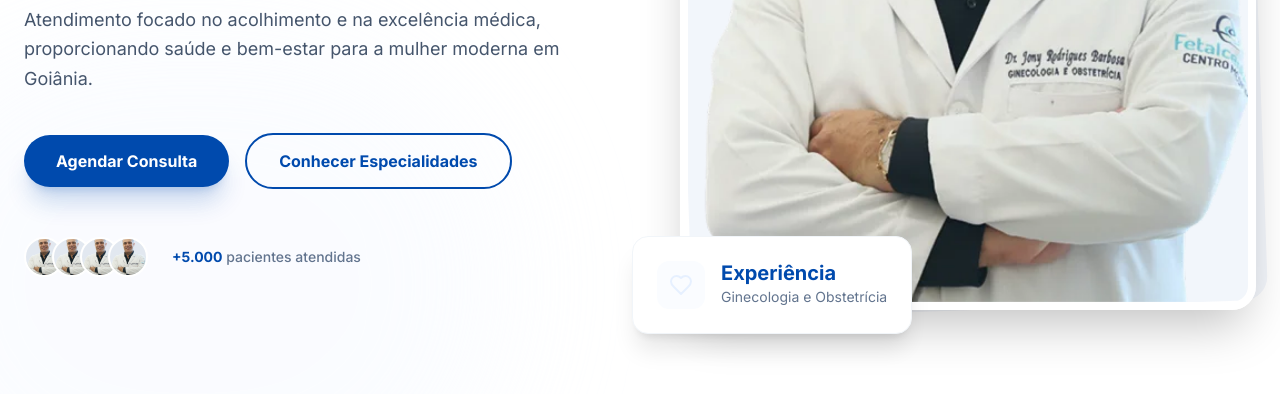
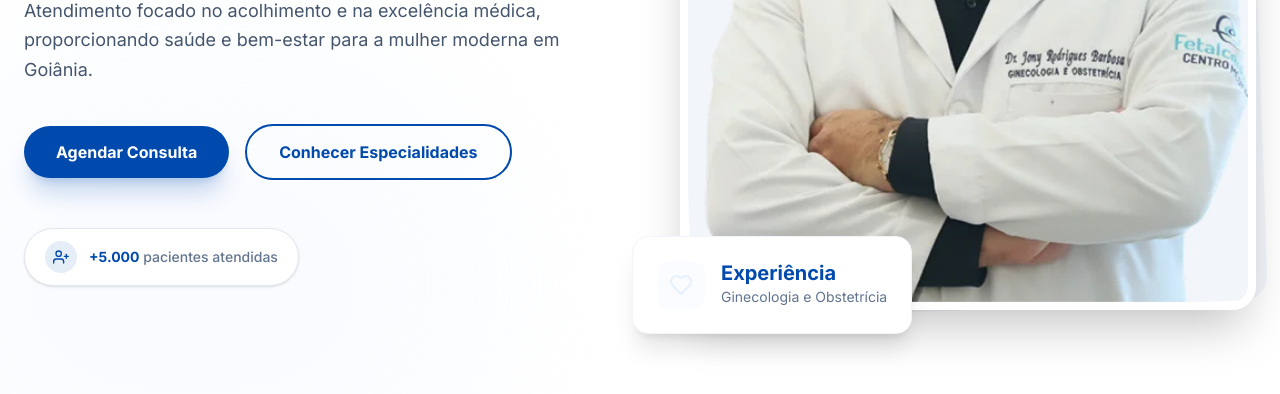
Before and after one commit to marcusbtc/site-dr-jony-barbosa, a React app: page / in a window 1280 px wide. Shown: the part 586-980 px from the top of the page. Built offline with nearby package versions, Linux system fonts and the light colour scheme; a web font is replaced by a local one.

Commit message:
fix: remove remaining placeholder-style hero avatars

```diff
--- a/src/components/HeroSection.tsx
+++ b/src/components/HeroSection.tsx
@@ -34,17 +34,13 @@ const HeroSection: React.FC = () => {
               </Button>
             </div>
 
-            <div className="mt-12 flex items-center gap-6 justify-center lg:justify-start">
-              <div className="flex -space-x-3">
-                {[1, 2, 3, 4].map((i) => (
-                  <div key={i} className="w-10 h-10 rounded-full border-2 border-white bg-slate-200 overflow-hidden">
-                    <img src="/dr-jony-profile.webp" alt="Dr. Jony Barbosa" className="w-full h-full object-cover" />
-                  </div>
-                ))}
-              </div>
-              <div className="text-sm text-slate-500 font-medium">
+            <div className="mt-12 inline-flex items-center gap-3 rounded-full border border-slate-200 bg-white px-5 py-3 shadow-sm">
+              <span className="inline-flex h-8 w-8 items-center justify-center rounded-full bg-primary/10 text-primary">
+                <svg xmlns="http://www.w3.org/2000/svg" width="16" height="16" viewBox="0 0 24 24" fill="none" stroke="currentColor" strokeWidth="2" strokeLinecap="round" strokeLinejoin="round"><path d="M16 21v-2a4 4 0 0 0-4-4H5a4 4 0 0 0-4 4v2"/><circle cx="8.5" cy="7" r="4"/><line x1="20" y1="8" x2="20" y2="14"/><line x1="23" y1="11" x2="17" y2="11"/></svg>
+              </span>
+              <p className="text-sm text-slate-500 font-medium">
                 <span className="text-primary font-bold">+5.000</span> pacientes atendidas
-              </div>
+              </p>
             </div>
           </div>
 
```
